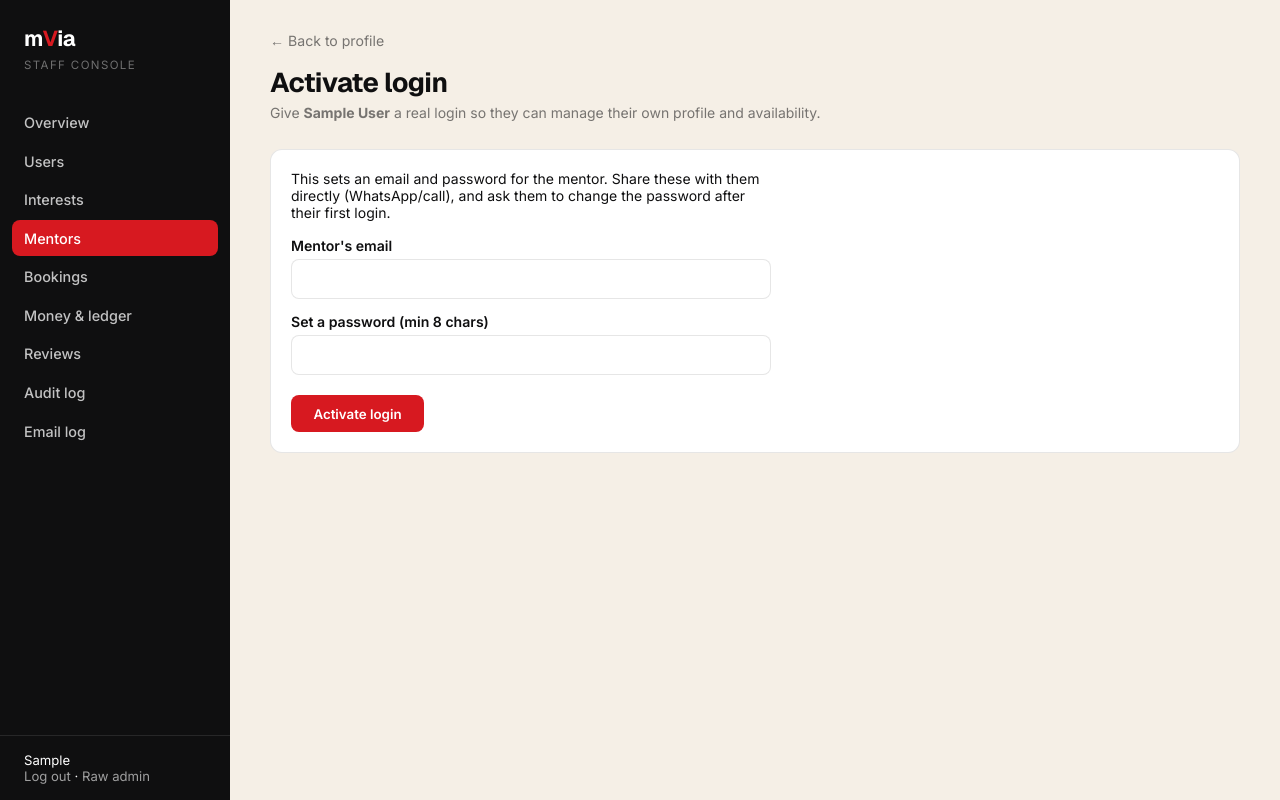
After one commit to mentorvia/mvia, a Django app: page /staff/mentors/1/activate-login/ in a window 1280 px wide. The commit adds this page. Run offline with Django 5.2, Linux system fonts and the light colour scheme; a user stored in the database is signed in; tables that the repository leaves empty hold one stand-in row (values such as "Sample post").

Commit message:
Add files via upload

```diff
--- a/templates/bookings/_booking_list.html
+++ b/templates/bookings/_booking_list.html
@@ -22,6 +22,9 @@
             <form method="post" action="{% url 'cancel_booking' b.id %}" style="display:inline;" onsubmit="return confirm('Cancel this booking?');">
               {% csrf_token %}<button type="submit" style="background:none; border:none; color:var(--deep-red); cursor:pointer; font-size:0.85rem;">Cancel</button>
             </form>
+            {% if role == 'mentee' and b.reschedule_count < 2 %}
+              <a href="{% url 'reschedule_booking' b.id %}" style="font-size:0.85rem; margin-left:0.5rem;">Reschedule</a>
+            {% endif %}
             {% if b.slot.start < now %}
               <form method="post" action="{% url 'complete_booking' b.id %}" style="display:inline;">
                 {% csrf_token %}<button type="submit" style="background:none; border:none; color:#1a7f37; cursor:pointer; font-size:0.85rem; font-weight:600;">Mark complete</button>
--- /dev/null
+++ b/templates/profiles/staff_activate_login.html
@@ -0,0 +1,33 @@
+{% extends "dashboard/base_admin.html" %}
+{% block title %}Activate login — mVia Staff{% endblock %}
+{% block content %}
+<a href="{% url 'staff:edit_mentor_profile' mentor.id %}" class="back">← Back to profile</a>
+<div class="page-head"><h1>Activate login</h1>
+  <p>Give <strong>{{ mentor.user.full_name }}</strong> a real login so they can manage their own profile and availability.</p>
+</div>
+
+<div class="panel">
+  <div style="padding:1.25rem; max-width:520px;">
+    <div class="msg info" style="margin-bottom:1rem;">
+      This sets an email and password for the mentor. Share these with them directly (WhatsApp/call), and ask them to change the password after their first login.
+    </div>
+    <form method="post">
+      {% csrf_token %}
+      {% if form.non_field_errors %}<div class="err">{{ form.non_field_errors|striptags }}</div>{% endif %}
+      <label style="display:block; font-weight:600; font-size:0.88rem; margin-bottom:0.3rem;">{{ form.email.label }}</label>
+      {{ form.email }}
+      {% if form.email.errors %}<div class="err">{{ form.email.errors|striptags }}</div>{% endif %}
+      <label style="display:block; font-weight:600; font-size:0.88rem; margin:0.9rem 0 0.3rem;">{{ form.password.label }}</label>
+      {{ form.password }}
+      {% if form.password.errors %}<div class="err">{{ form.password.errors|striptags }}</div>{% endif %}
+      <div style="margin-top:1.25rem;">
+        <button type="submit" style="padding:0.65rem 1.4rem; background:var(--red); color:#fff; border:none; border-radius:8px; font-weight:600; cursor:pointer; font-family:inherit;">Activate login</button>
+      </div>
+    </form>
+  </div>
+</div>
+<style>
+  .panel input[type=email], .panel input[type=password]{width:100%; padding:0.6rem 0.75rem; border:1px solid var(--line); border-radius:8px; font-family:inherit; font-size:0.95rem;}
+  .err{color:var(--deep-red); font-size:0.83rem; margin-top:0.3rem;}
+</style>
+{% endblock %}
```
Also changed, not shown: templates/bookings/reschedule.html (added, +37 -0 lines), templates/bookings/staff_booking_detail.html (+26 -0 lines), templates/profiles/staff_edit_profile.html (+12 -0 lines), static/images/Santosh_n.png, static/images/achieve.png, static/images/evelyn.png, static/images/favicon.png, static/images/hero-banner.png, static/images/logo.png.
